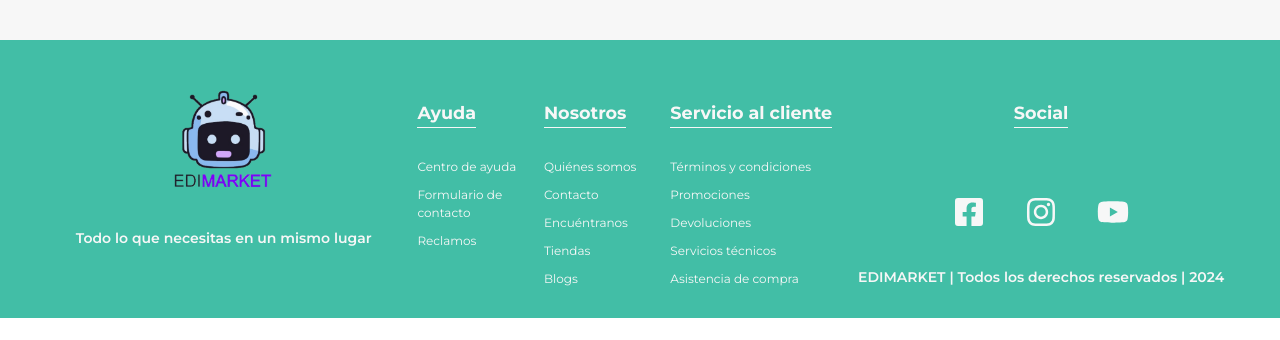
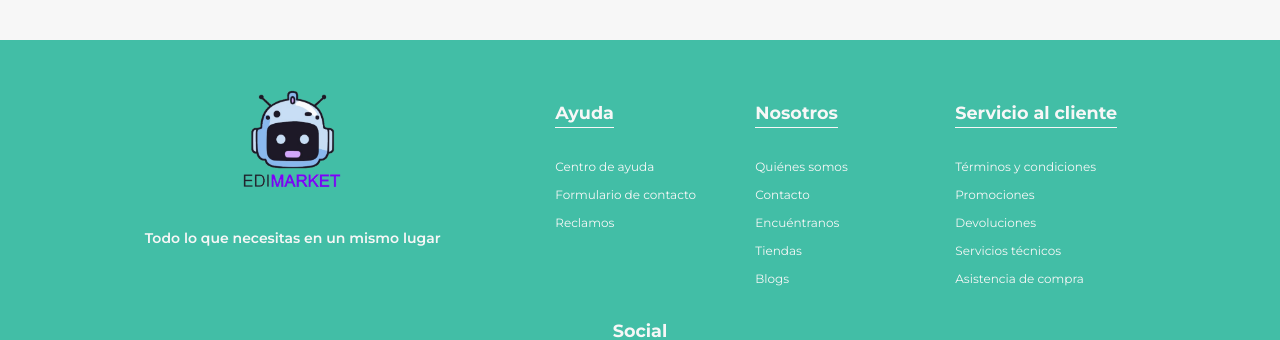
Before and after one commit to SebastianHernandez0/edimarket-2, a React (Vite) app in the folder Frontend/: page / in a window 1280 px wide. Shown: the part 912-1252 px from the top of the page. Before the commit the page ends 1230 px from the top, so only its background shows below. Built offline with nearby package versions, Linux system fonts and the light colour scheme; no server answers.

Commit message:
Añadiendo ancho máximo en links footer

```diff
--- a/Frontend/src/components/footer/footer.css
+++ b/Frontend/src/components/footer/footer.css
@@ -87,6 +87,9 @@
     margin: 0;
   }
   .footer__sections {
-    width: 34%;
+    width: 54%;
+  }
+  .footer__sections {
+    max-width: 600px;
   }
 }
```
